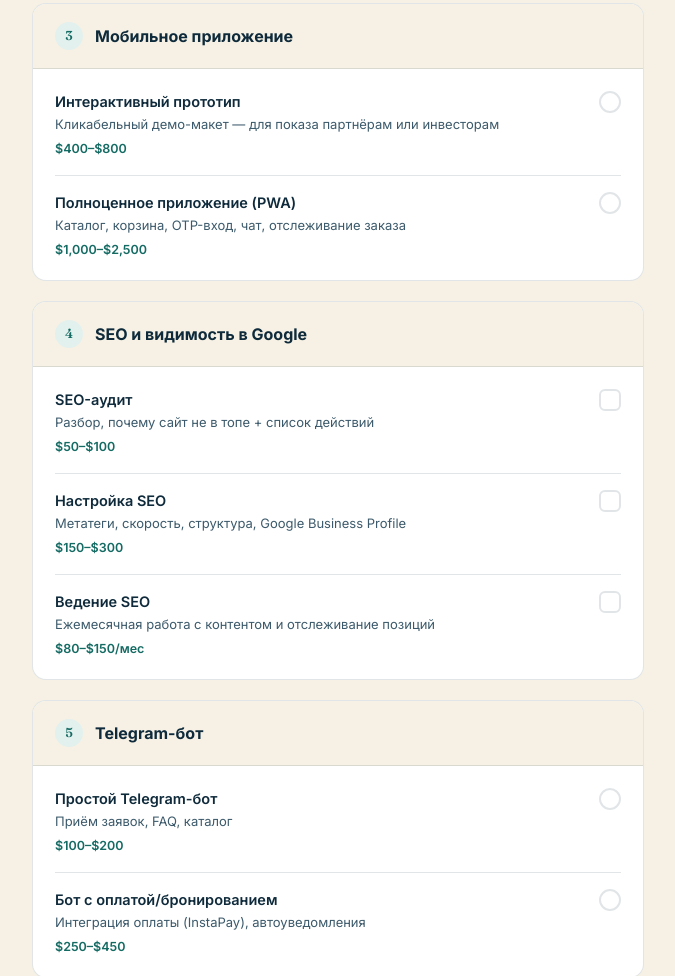
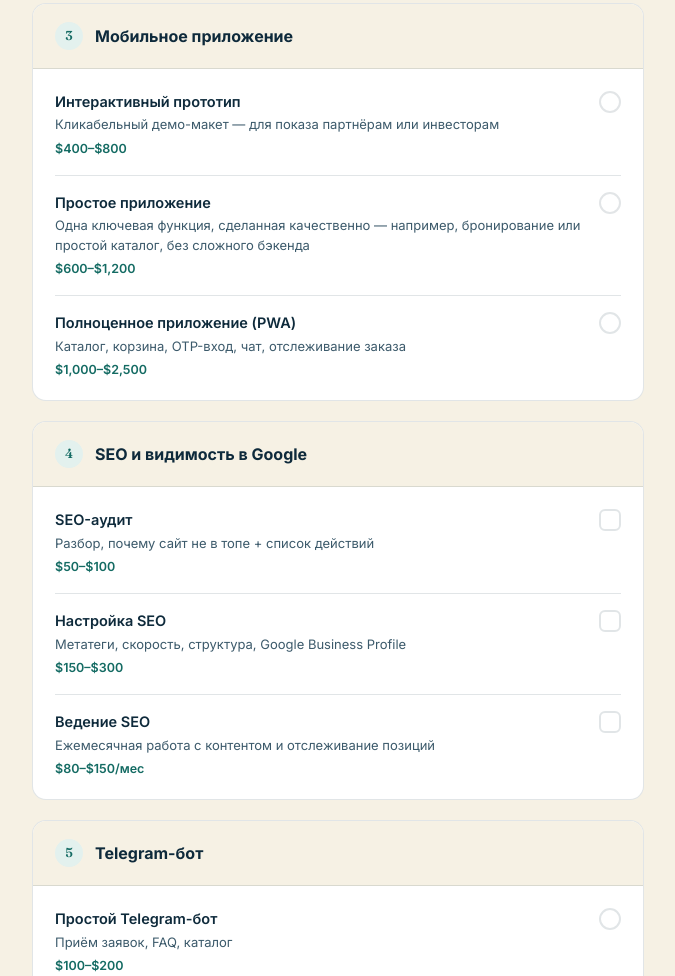
Before and after one commit to Heisenbberg23/heisenbberg23.github.io, a plain HTML site: page index.html in a window 1280 px wide. Shown: the part 989-1965 px from the top of the page, without its empty margins (118-793 px from the left). Drawn offline with Linux system fonts and the light colour scheme.

Commit message:
Update index.html

```diff
--- a/index.html
+++ b/index.html
@@ -227,6 +227,7 @@ const DATA = [
   { key:"apps", items:[
     { id:"p_none", group:"app", type:"radio", price:[0,0], name:{en:"No app needed",ru:"Приложение не нужно",ar:"لا حاجة لتطبيق"}, desc:{en:"",ru:"",ar:""} },
     { id:"p_proto", group:"app", type:"radio", price:[400,800], name:{en:"Interactive prototype",ru:"Интерактивный прототип",ar:"نموذج أولي تفاعلي"}, desc:{en:"Clickable demo — great for showing partners or investors",ru:"Кликабельный демо-макет — для показа партнёрам или инвесторам",ar:"عرض توضيحي قابل للنقر لعرضه على الشركاء أو المستثمرين"} },
+    { id:"p_simple", group:"app", type:"radio", price:[600,1200], name:{en:"Simple app",ru:"Простое приложение",ar:"تطبيق بسيط"}, desc:{en:"One core feature done well — e.g. a booking flow or a simple catalog, no complex backend",ru:"Одна ключевая функция, сделанная качественно — например, бронирование или простой каталог, без сложного бэкенда",ar:"ميزة أساسية واحدة منفذة بعناية — مثل الحجز أو كتالوج بسيط"} },
     { id:"p_full", group:"app", type:"radio", price:[1000,2500], name:{en:"Full app (PWA)",ru:"Полноценное приложение (PWA)",ar:"تطبيق كامل"}, desc:{en:"Catalog, cart, OTP login, chat, order tracking",ru:"Каталог, корзина, OTP-вход, чат, отслеживание заказа",ar:"كتالوج، سلة، تسجيل دخول، دردشة، تتبع الطلب"} },
   ]},
   { key:"seo", items:[
```
